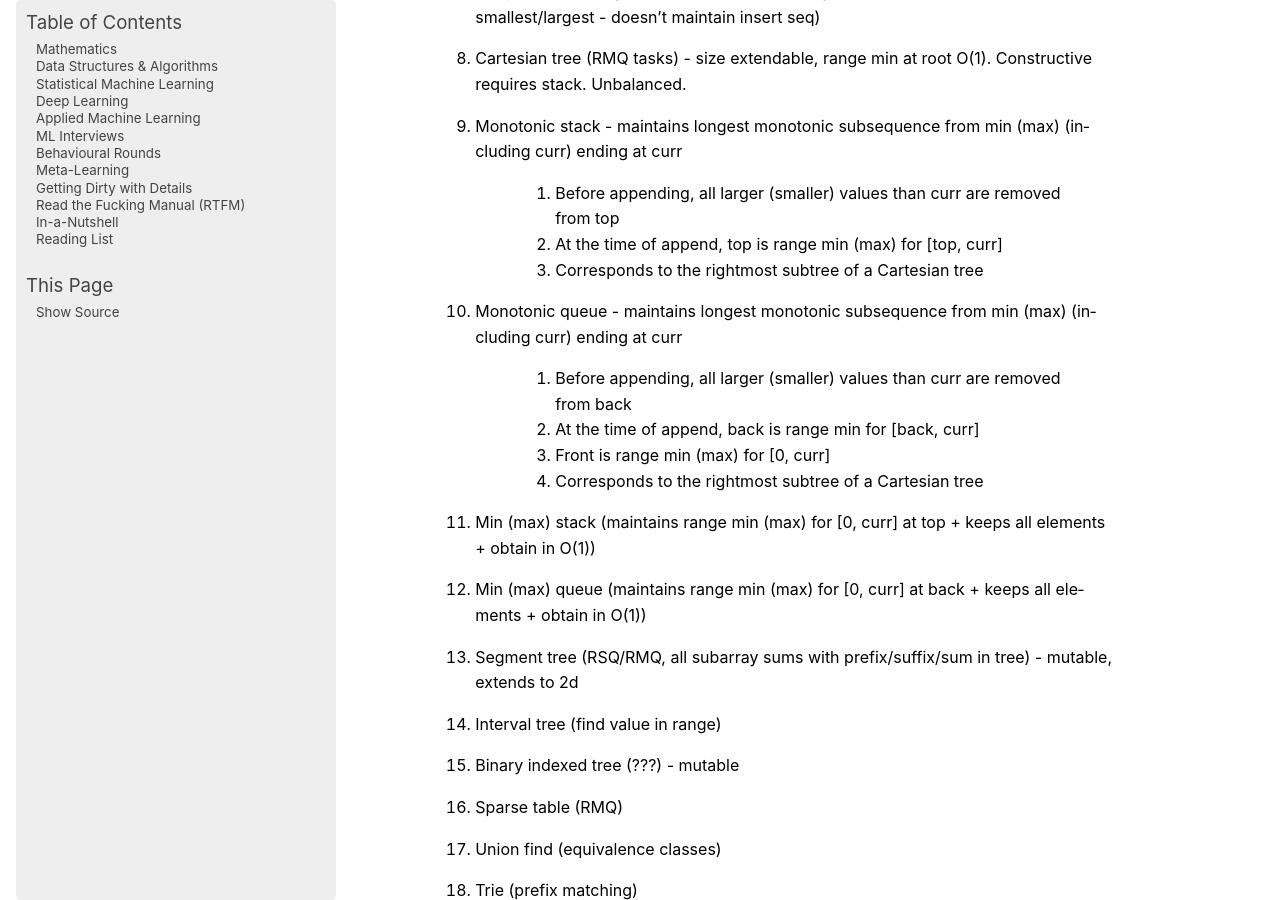
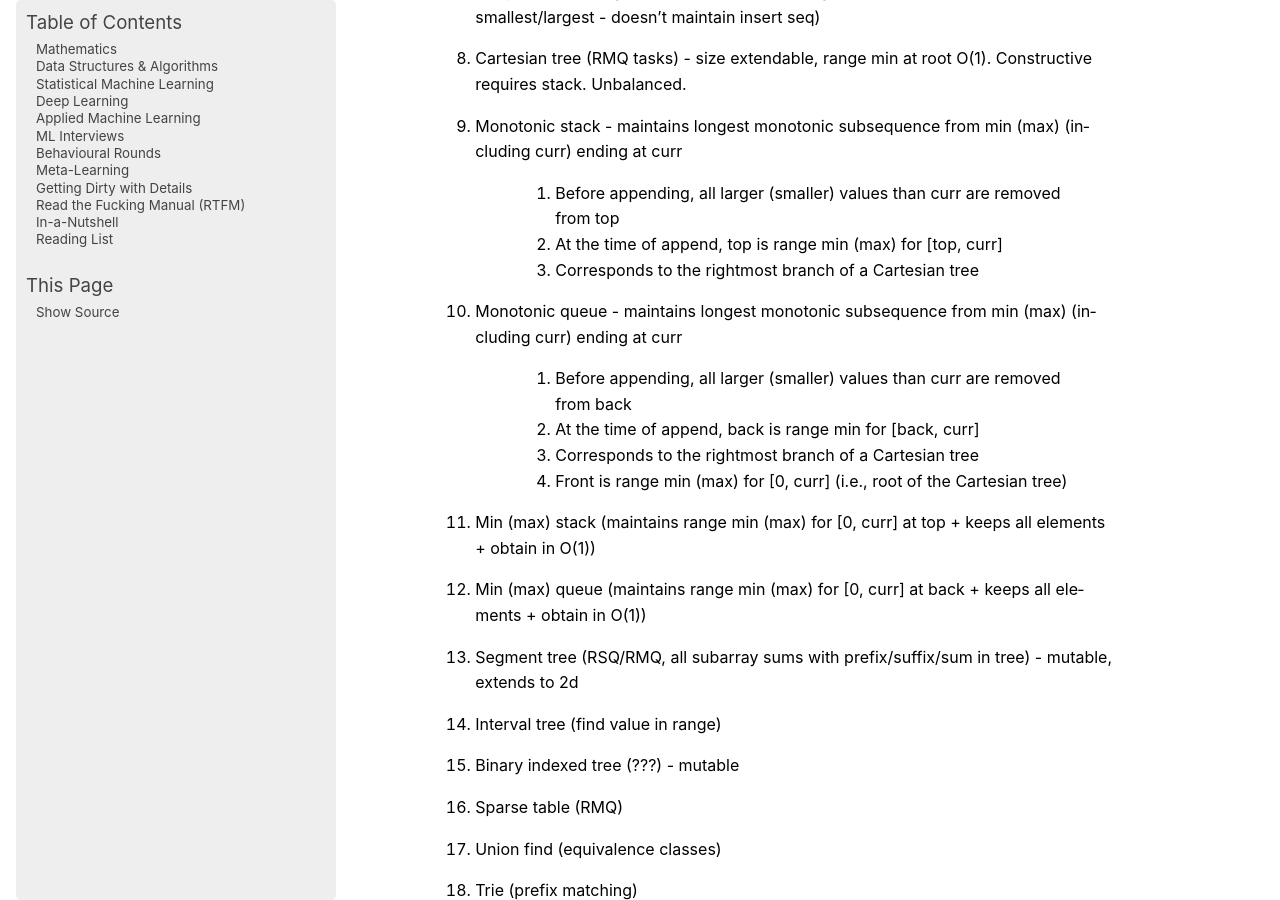
Before and after one commit to uselesstechjunks/leetcode, a Sphinx documentation site: the page built from docs/source/dsa/index.rst, in a window 1280 px wide and 900 px high, scrolled down 2727 px. Built offline with Sphinx 7.4.7, drawn with Linux system fonts in a browser that asks for light colours; pages that are not in the unit, such as notebooks, are missing from menus.

Commit message:
Update index.rst

```diff
--- a/docs/source/dsa/index.rst
+++ b/docs/source/dsa/index.rst
@@ -62,13 +62,13 @@ Find something
 
 		#. Before appending, all larger (smaller) values than curr are removed from top
 		#. At the time of append, top is range min (max) for [top, curr]
-		#. Corresponds to the rightmost subtree of a Cartesian tree
+		#. Corresponds to the rightmost branch of a Cartesian tree
 	#. Monotonic queue - maintains longest monotonic subsequence from min (max) (including curr) ending at curr
 
 		#. Before appending, all larger (smaller) values than curr are removed from back
 		#. At the time of append, back is range min for [back, curr]
-		#. Front is range min (max) for [0, curr]
-		#. Corresponds to the rightmost subtree of a Cartesian tree
+		#. Corresponds to the rightmost branch of a Cartesian tree
+		#. Front is range min (max) for [0, curr] (i.e., root of the Cartesian tree)
 	#. Min (max) stack (maintains range min (max) for [0, curr] at top + keeps all elements + obtain in O(1))
 	#. Min (max) queue (maintains range min (max) for [0, curr] at back + keeps all elements + obtain in O(1))
 	#. Segment tree (RSQ/RMQ, all subarray sums with prefix/suffix/sum in tree) - mutable, extends to 2d
```
